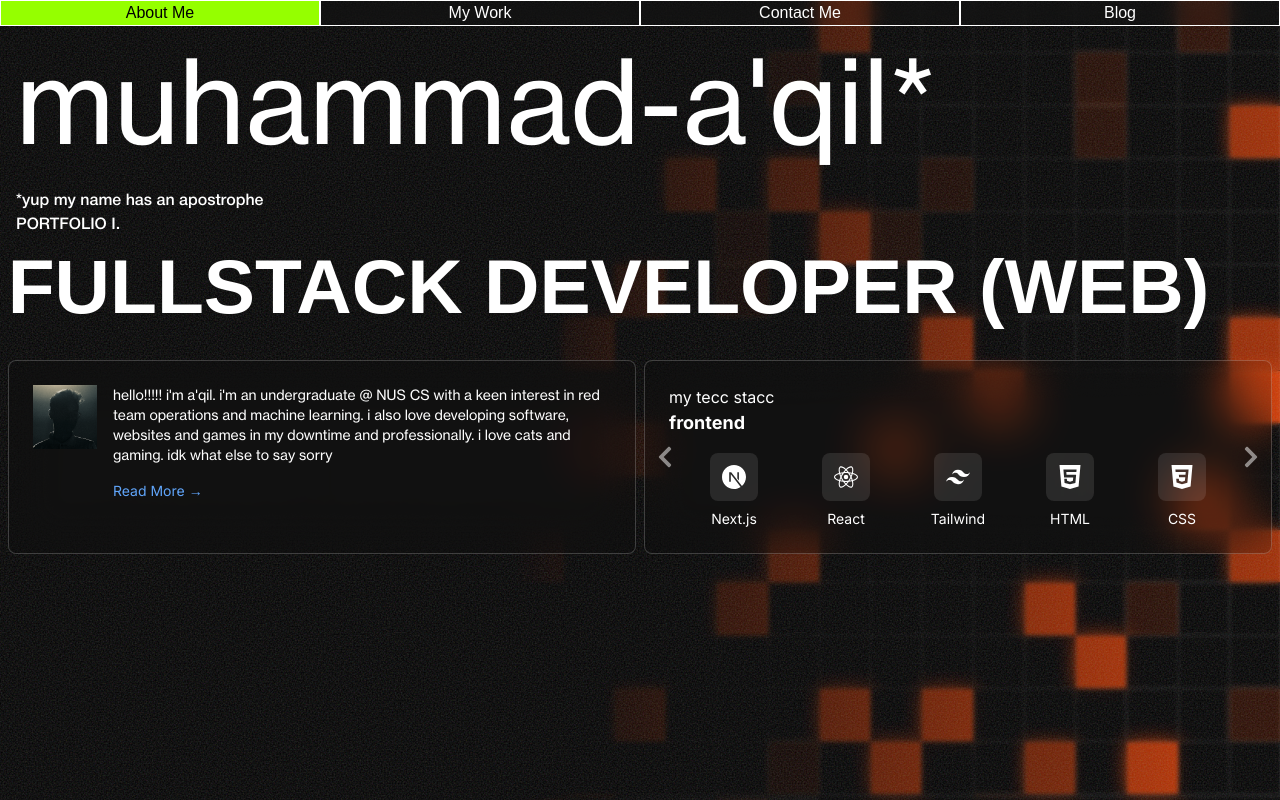
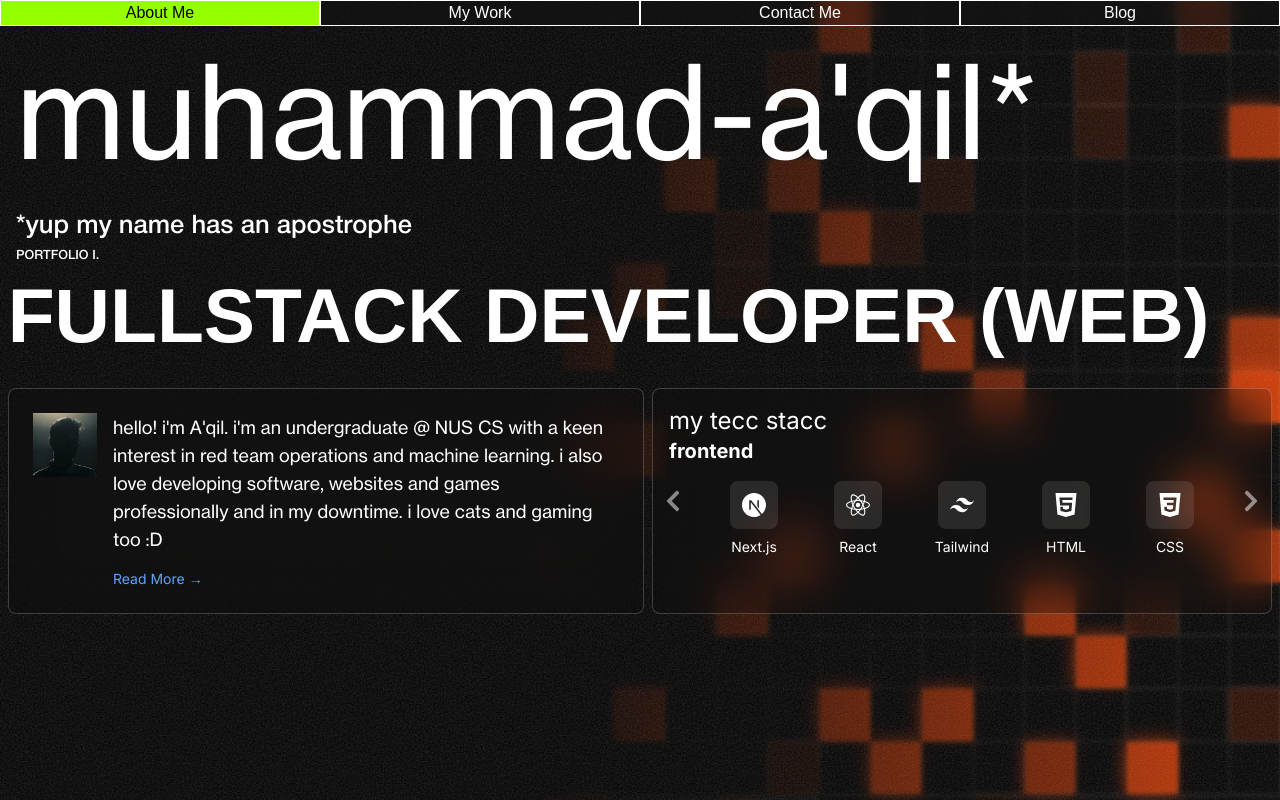
Before and after one commit to qilstiano/qilstiano.github.io, a Next.js app: page / in a window 1280 px wide. Built offline with nearby package versions, Linux system fonts and the light colour scheme; a web font is replaced by a local one.

Commit message:
feat/home-page

```diff
--- a/app/components/TechStack.jsx
+++ b/app/components/TechStack.jsx
@@ -24,7 +24,7 @@ const TechStackCarousel = () => {
   // Categories for the tech stack
   const categories = [
     {
-      label: 'frontend',
+      label: 'Frontend',
       tools: [
         { name: 'Next.js', icon: <SiNextdotjs className="w-6 h-6" /> },
         { name: 'React', icon: <SiReact className="w-6 h-6" /> },
@@ -34,7 +34,7 @@ const TechStackCarousel = () => {
       ],
     },
     {
-      label: 'backend',
+      label: 'Backend',
       tools: [
         { name: 'Java', icon: <FaJava className="w-6 h-6" /> },
         { name: 'C#', icon: <TbBrandCSharp className="w-6 h-6" /> },
@@ -43,7 +43,7 @@ const TechStackCarousel = () => {
       ],
     },
     {
-      label: 'ai/ml',
+      label: 'AI/ML',
       tools: [
         { name: 'TensorFlow', icon: <SiTensorflow className="w-6 h-6" /> },
         { name: 'Python', icon: <SiPython className="w-6 h-6" /> },
@@ -52,7 +52,7 @@ const TechStackCarousel = () => {
       ],
     },
     {
-      label: 'design/3D',
+      label: 'Design/3D',
       tools: [
         { name: 'Blender', icon: <TbBrandBlender className="w-6 h-6" /> },
         { name: 'Figma', icon: <IoLogoFigma className="w-6 h-6" /> },
@@ -106,7 +106,7 @@ const TechStackCarousel = () => {
 
   return (
     <div
-      className="flex-1 bg-black/10 backdrop-blur-xl rounded-lg p-6 border border-white/20 relative overflow-hidden"
+      className="flex-1 bg-black/10 backdrop-blur-xl rounded-lg p-4 border border-white/20 relative overflow-hidden"
       onMouseMove={handleMouseMove}
     >
       {/* Carousel Navigation Arrows */}
@@ -127,7 +127,7 @@ const TechStackCarousel = () => {
       <div
         onMouseEnter={handleHover}
         onMouseLeave={handleMouseLeave}
-        className="relative"
+        className="relative text-2xl"
       >
         my tecc stacc
       </div>
@@ -151,8 +151,8 @@ const TechStackCarousel = () => {
       )}
 
       <div className="text-start">
-        <p className="text-lg font-bold mb-4">{currentCategory.label}</p>
-        <div className="flex flex-wrap justify-center gap-4">
+        <p className="text-xl font-bold lowercase mb-4">{currentCategory.label}</p>
+        <div className="flex flex-wrap justify-center gap-2">
           {currentCategory.tools.map((tool, index) => (
             <div
               key={index}
--- a/app/page.js
+++ b/app/page.js
@@ -127,21 +127,21 @@ export default function Home() {
         <Navbar />
         <div className="absolute inset-0 text-white flex flex-col items-start my-4">
           <div className="px-4 rounded-md font-grotesk">
-            <p className="text-[9vw]">{displayName || targetName}</p>
-            <p className="text-md font-helveticaMedium"> *yup my name has an apostrophe</p>
-            <p className="text-md font-helveticaMedium"> PORTFOLIO I.</p>
+            <p className="text-[10vw] sm:text-[9vw] md:text-[10vw]">{displayName || targetName}</p>
+            <p className="text-[1vw] sm:text-[1vw] md:text-[2vw] font-helveticaMedium"> *yup my name has an apostrophe</p>
+            <p className="text-[1vw] sm:text-[0.5vw] md:text-[1vw] font-helveticaMedium"> PORTFOLIO I.</p>
           </div>
           <LoopingWords />
-          <div className="flex flex-row gap-2 px-2 w-full">
+          <div className="flex flex-col sm:flex-row gap-2 px-2 w-full">
             {/* Segment 1: About Me */}
             <div className="flex-1 bg-black/10 backdrop-blur-xl rounded-lg p-6 border border-white/20">
               <div className="flex items-start gap-4">
                 <img src="./a'qil.png" alt="Your Image" className="w-16 h-16 flex-shrink-0" />
                 <div className="flex flex-col">
-                  <p className="text-sm mb-4 font-grotesk">
-                    hello!!!!! i'm a'qil. i'm an undergraduate @ NUS CS with a keen interest in red team operations and
-                    machine learning. i also love developing software, websites and games in my downtime and professionally. i love
-                    cats and gaming. idk what else to say sorry
+                  <p className="text-lg mb-4 font-grotesk">
+                    hello! i'm A'qil. i'm an undergraduate @ NUS CS with a keen interest in red team operations and
+                    machine learning. i also love developing software, websites and games professionally and in my downtime. i love
+                    cats and gaming too :D
                   </p>
                   <a href="/about" className="text-sm text-blue-400 hover:underline">Read More →</a>
                 </div>
@@ -149,7 +149,8 @@ export default function Home() {
             </div>
 
             {/* Segment 2: Tech Stack Carousel */}
-            <TechStackCarousel />
+            <TechStackCarousel className=""/>
+
           </div>
         </div>
       </div>
```
